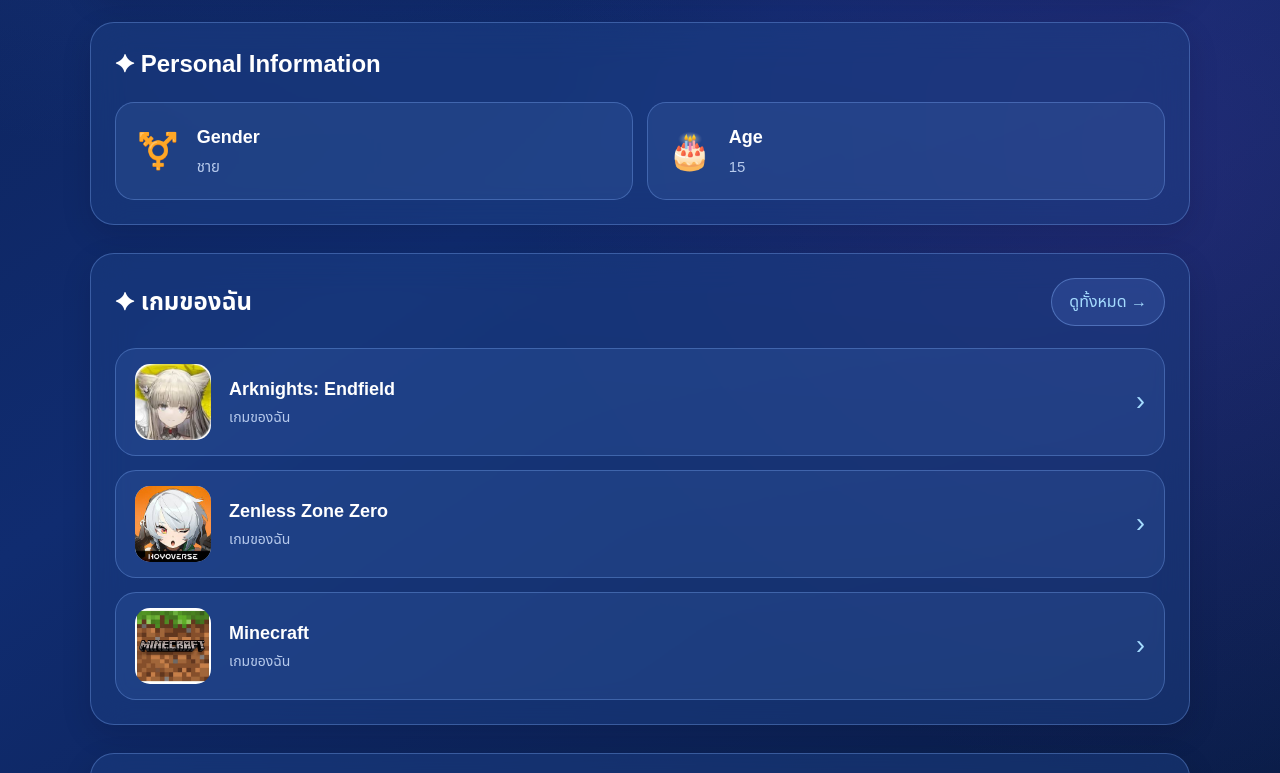
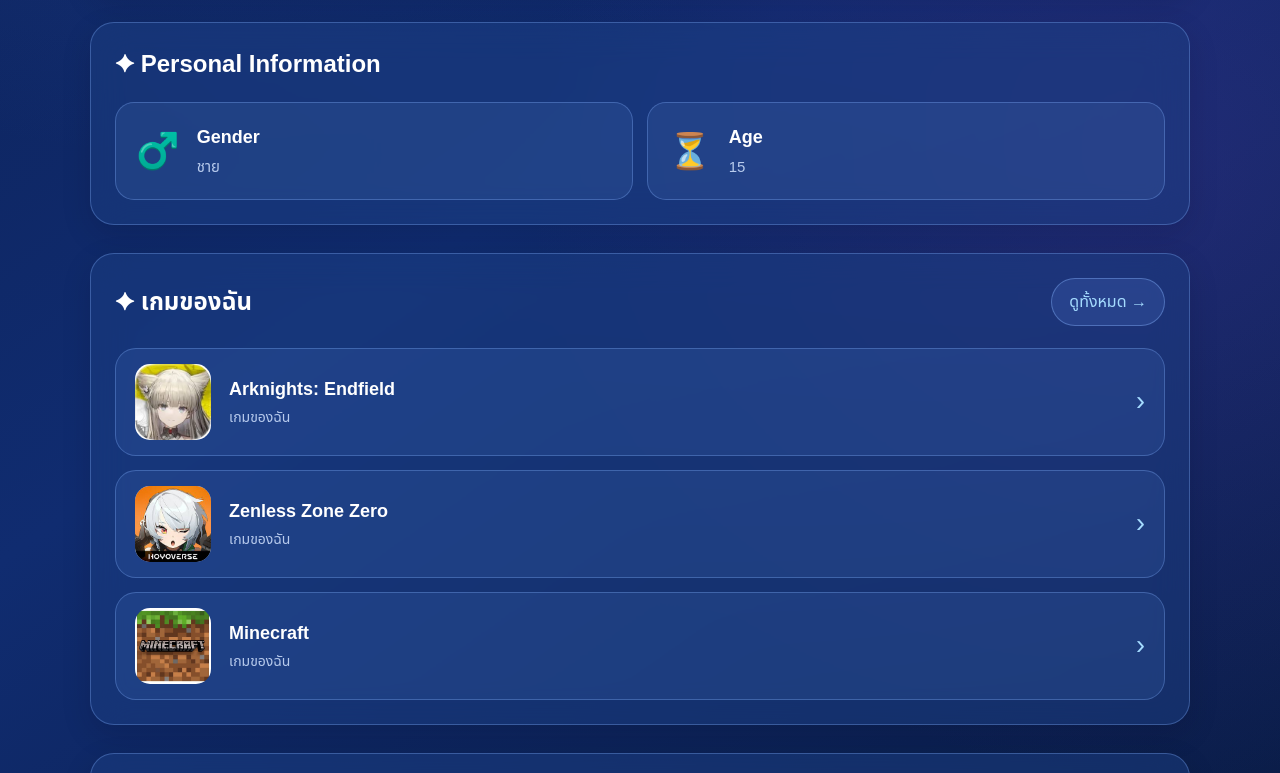
Before and after one commit to phirawong3875-cyber/Gg, a plain HTML site: page index.html in a window 1280 px wide. Shown: the part 960-1733 px from the top of the page. Drawn offline with Linux system fonts and the light colour scheme.

Commit message:
Update index.html

```diff
--- a/index.html
+++ b/index.html
@@ -110,7 +110,7 @@
             <div class="about-content">
 
                 <div class="about-item">
-                    <span class="about-icon">⚧️</span>
+                    <span class="about-icon">♂️</span>
 
                     <div>
                         <h3>Gender</h3>
@@ -119,7 +119,7 @@
                 </div>
 
                 <div class="about-item">
-                    <span class="about-icon">🎂</span>
+                    <span class="about-icon">⏳️</span>
 
                     <div>
                         <h3>Age</h3>
```
